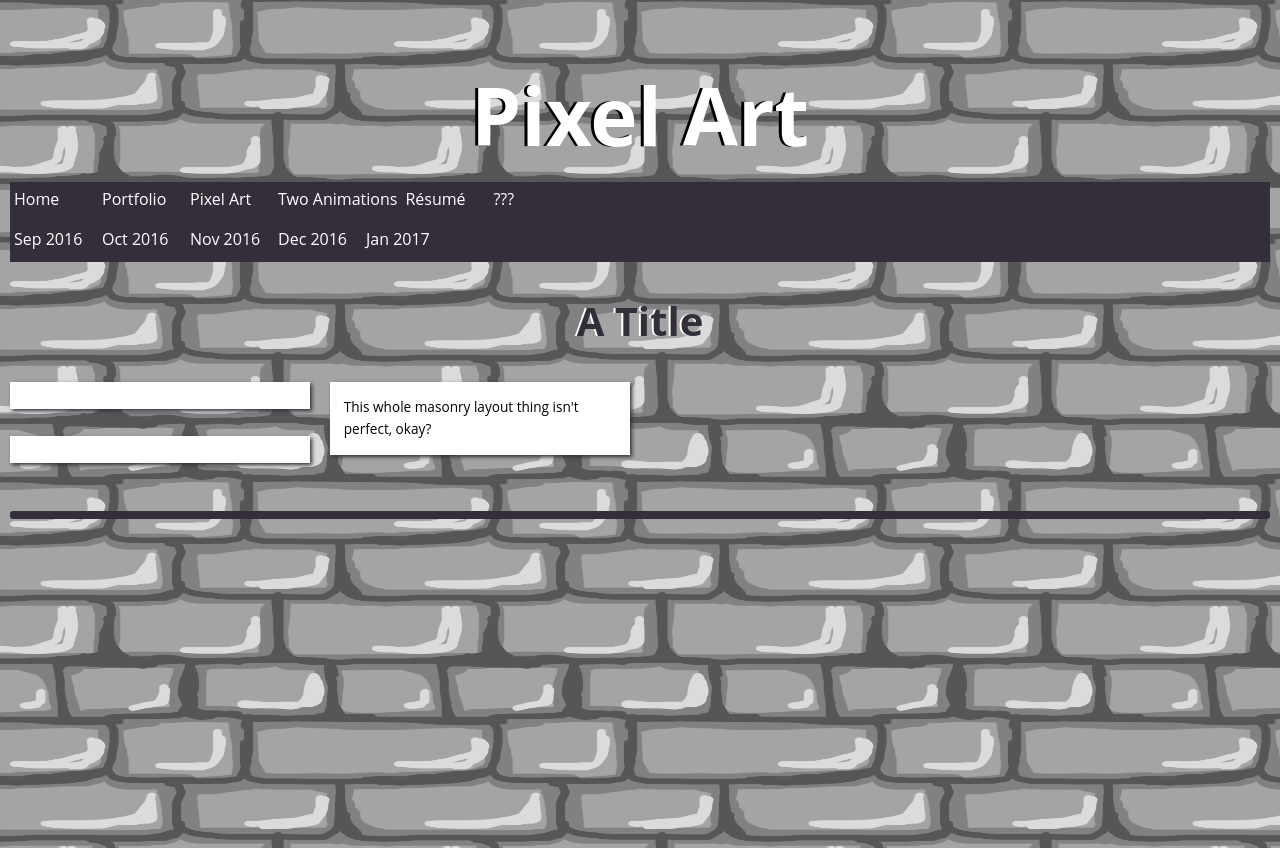
After one commit to mljustinli/mljustinli.github.io, a PHP site: page /pixel-art in a window 1280 px wide. The commit adds this page. Run offline with PHP 8.4, Linux system fonts and the light colour scheme.

Commit message:
Move around portfolio files, and add animations and pixel art pages, but no content yet

```diff
--- a/css/stylesheet.css
+++ b/css/stylesheet.css
@@ -178,17 +178,19 @@ html, body {
 	background-image: url('../img/CodingIcon.png');
 }
 
-#skills-icon-animation {
-
+#skills-icon-drawing {
+	background-image: url('../img/DrawingIcon.png');
 }
 
-#skills-icon-drawing {
-	/*background-image: url('../img/CookingIcon2.png');*/
-}
+#skills-icon-animation {
+	background-image: url('../img/enemyBoomer.gif');
+	background-position: center;
+	/*background-size: 90% 90%;*/
+ }
 
 .skills-box-title {
 	color: rgba(82, 73, 92, 1);
-	font-size: 5vh;
+	font-size: 4vmin;
 }
 
 .skills-box-content {
@@ -203,7 +205,7 @@ html, body {
  */
 
  #language-familiarity-content {
-	background-color: rgba(82, 73, 92, 1);
+	/*background-color: rgba(82, 73, 92, 1);*/
  }
 
 /*
--- /dev/null
+++ b/pixel-art/index.html
@@ -0,0 +1,88 @@
+<!DOCTYPE html>
+<html>
+<head>
+	<!-- Custom -->
+	<link type="text/css" rel="stylesheet" href="../css/stylesheet.css">
+	<link type="text/css" rel="stylesheet" media="screen and (min-width: 1201px)"` href="../css/stylesheet-large.css" />
+	<link type="text/css" rel="stylesheet" media="screen and (min-width: 768px) and (max-width: 1200px)" href="../css/stylesheet-small.css" />
+	<link type="text/css" rel="stylesheet" media="screen and (max-width: 767px)" href="../css/stylesheet-mobile.css" />
+	<link type="text/css" rel="stylesheet" media="handheld" href="../css/stylesheet-mobile.css" />
+
+	<!-- Portfolio Style Sheets -->
+	<link type="text/css" rel="stylesheet" href="../css/stylesheet-portfolio.css">
+
+	<link rel="shortcut icon" href="../img/favicon.ico" type="../image/x-icon">
+	<link rel="icon" href="../img/favicon.ico" type="../image/x-icon">
+
+	<title>Portfolio</title>
+</head>
+<body>
+
+
+	<!-- The Modal -->
+	<div id="myModal" class="modal">
+
+		<!-- The Close Button -->
+		<span class="close" onclick="document.getElementById('myModal').style.display='none'">&times;</span>
+
+		<!-- Modal Content (The Image) -->
+		<img class="modal-content" id="img01">
+
+		<!-- Modal Caption (Image Text) -->
+		<div id="caption"></div>
+	</div>
+
+	<div class = "portfolio-wrapper">
+		<div class = "portfolio-wrapper">
+			<div class = "portfolio-title">
+
+				<!-- <iframe data-src="https://www.youtube.com/embed/3wzejH7DZ8g?autoplay=0&controls=0&disablekb=1&iv_load_policy=3&loop=1&modestbranding=1&enablejsapi=1&showinfo=0&playlist=3wzejH7DZ8g&html5=1&VQ=HD1080" frameborder="0" class="" style="" src="https://www.youtube.com/embed/3wzejH7DZ8g?autoplay=0&controls=0&disablekb=1&iv_load_policy=3&loop=1&modestbranding=1&enablejsapi=1&showinfo=0&playlist=3wzejH7DZ8g&html5=1&VQ=HD1080"></iframe> -->
+
+				<h1> Pixel Art </h1>
+
+				<ul>
+					<li><a href = "../">Home</a></li>
+					<li><a href = "../portfolio">Portfolio</a></li>
+					<li><a href = "../pixel-art">Pixel Art</a></li>
+					<li><a href = "../animations">Two Animations</a></li>
+					<li><a href = "#">R&eacutesum&eacute</a></li>
+					<li><a href = "#">???</a></li>
+				</ul>
+				<ul>
+					<li><a href = "#">Sep 2016</a></li>
+					<li><a href = "#">Oct 2016</a></li>
+					<li><a href = "#">Nov 2016</a></li>
+					<li><a href = "#">Dec 2016</a></li>
+					<li><a href = "#">Jan 2017</a></li>
+				</ul>
+			</div>
+
+
+			<!-- September 2016 -->
+			<h1 class = "section-title"> A Title </h1>
+			<div class = "images-container" id = "images-container">
+				<div class = "image-container">
+					<!-- <img src = "final_portfolio_images/Sep2016/juiceTinSketchbook (1).jpg" class = "portfolio-image"> -->
+				</div>
+				<div class = "image-container">
+					<!-- <img src = "final_portfolio_images/Sep2016/juiceTinSketchbook (2).jpg" class = "portfolio-image"> -->
+				</div>
+				<div class = "image-container">
+					This whole masonry layout thing isn't perfect, okay?
+				</div>
+			</div>
+			<div class = "section-break"></div>
+		</div>
+	</div>
+
+	<!-- width: 1621.88px; height: 1038px; -->
+
+
+
+	<!-- <input type="file" id="fileinput" multiple /> -->
+</body>
+<script type = "text/javascript" src = "../js/jquery-1.12.3.min.js"></script>
+<script type = "text/javascript" src = "../js/loadImages.js"></script>
+<script type = "text/javascript" src = "../js/expandImage.js"></script>
+</body>
+</html>
```
Also changed, not shown: animations/index.html (added, +88 -0 lines), index.html (+10 -4 lines), portfolio/index.html (+6 -5 lines), css/stylesheet-portfolio.css (renamed from portfolio/css/stylesheet-portfolio.css), css/temp.css (renamed from portfolio/css/temp.css), img/DrawingIcon.png (added), img/enemyBoomer.gif (added), img/tiledCobble.png (renamed from portfolio/img/tiledCobble.png), js/expandImage.js (renamed from portfolio/js/expandImage.js), js/loadImages.js (renamed from portfolio/js/loadImages.js).
